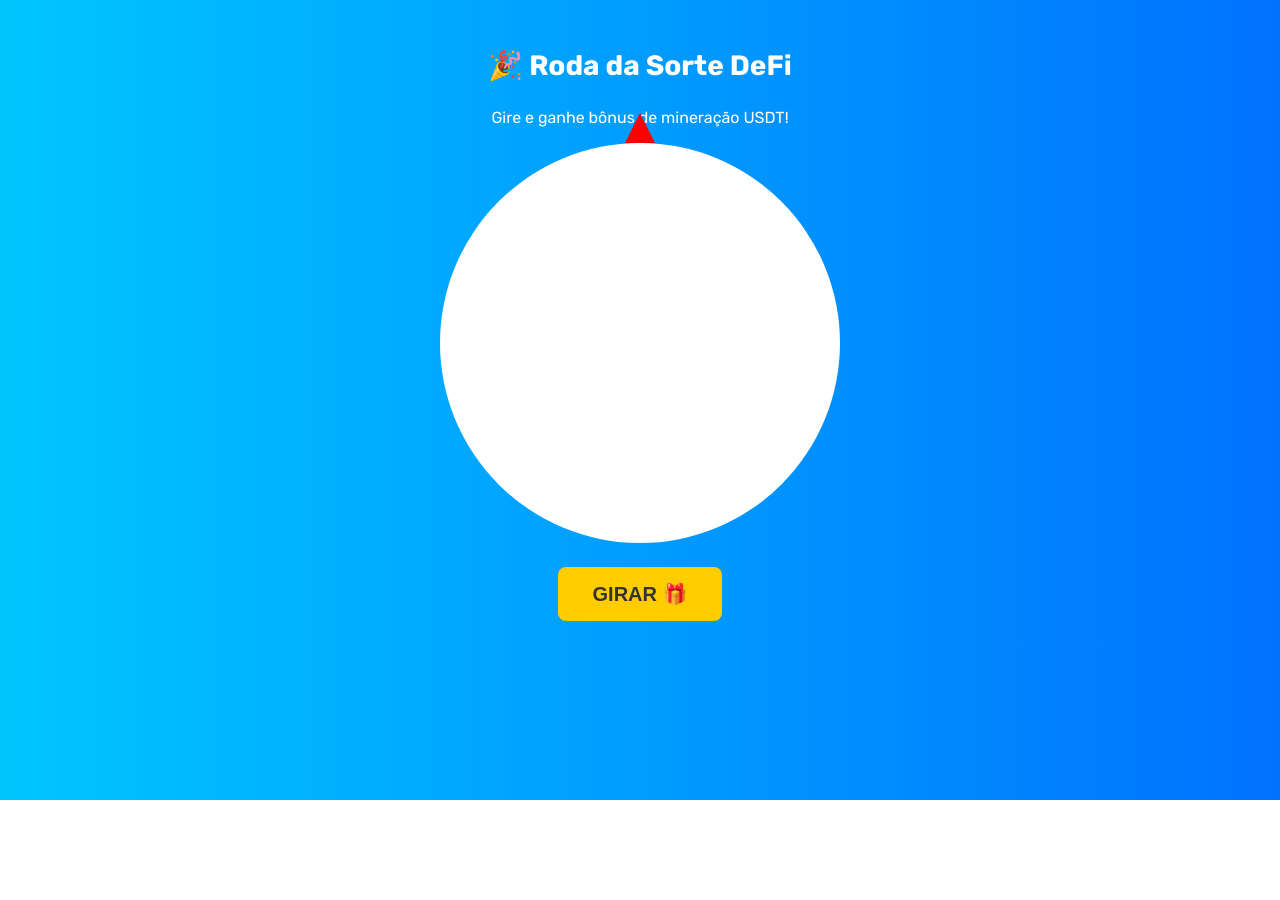
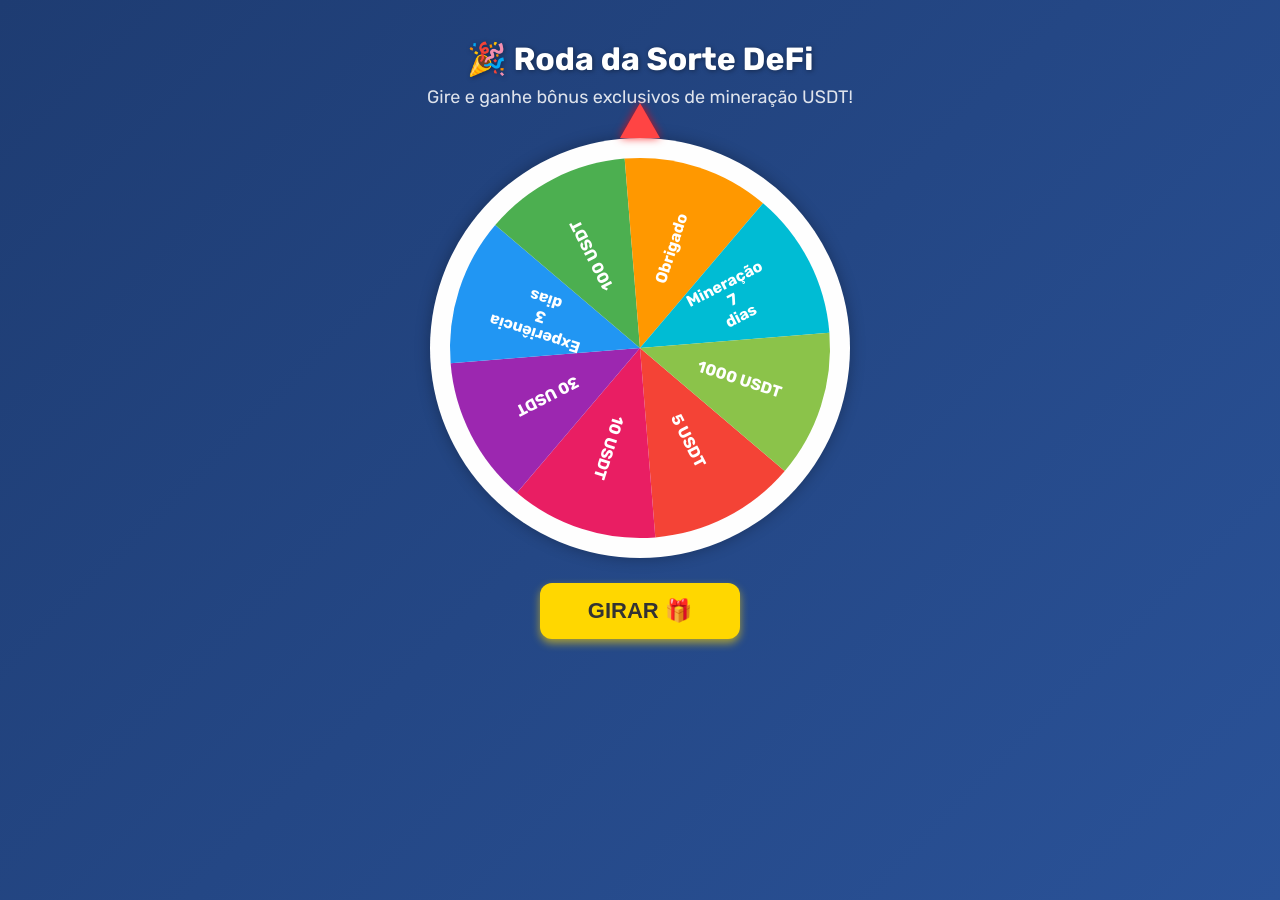
Before and after one commit to hot8881/luckywheel, a plain HTML site: page index.html in a window 1280 px wide. Both pictures are taken after a click on the button "GIRAR 🎁". Before the commit the page ends 800 px from the top, so only its background shows below. Drawn offline with Linux system fonts and the light colour scheme.

Commit message:
Add files via upload

```diff
--- a/index.html
+++ b/index.html
@@ -2,74 +2,95 @@
 <html lang="pt-BR">
 <head>
 <meta charset="UTF-8" />
-  <meta name="viewport" content="width=device-width, initial-scale=1.0"/>
-  <title>Roda da Sorte - DeFi Mineração</title>
-  <link href="https://fonts.googleapis.com/css2?family=Rubik:wght@400;700&display=swap" rel="stylesheet">
+<meta name="viewport" content="width=device-width, initial-scale=1" />
+<title>Roda da Sorte DeFi - Mineração</title>
+<link href="https://fonts.googleapis.com/css2?family=Rubik:wght@400;700&display=swap" rel="stylesheet" />
 <style>
+  /* 页面整体样式 */
   body {
     margin: 0;
+    min-height: 100vh;
+    background: linear-gradient(135deg, #1e3c72 0%, #2a5298 100%);
     font-family: 'Rubik', sans-serif;
-      background: linear-gradient(to right, #00c6ff, #0072ff);
     display: flex;
     flex-direction: column;
     align-items: center;
-      justify-content: start;
-      padding-top: 30px;
+    justify-content: flex-start;
+    padding: 40px 20px 60px;
     color: #fff;
   }
   h1 {
-      margin-bottom: 10px;
-      font-size: 28px;
+    margin: 0 0 8px 0;
     font-weight: 700;
+    font-size: 32px;
+    text-shadow: 1px 1px 5px rgba(0,0,0,0.4);
   }
+  p.subtitle {
+    margin: 0 0 30px 0;
+    font-weight: 400;
+    font-size: 18px;
+    opacity: 0.85;
+  }
+  /* 转盘容器，方便定位指针 */
   .wheel-container {
     position: relative;
+    width: 420px;
+    height: 420px;
   }
-    canvas {
-      background: #fff;
+  canvas#wheelcanvas {
     border-radius: 50%;
+    background: #fefefe;
+    box-shadow: 0 0 15px rgba(0,0,0,0.3);
   }
+  /* 指针 - 顶部中心，向内指 */
+  #pointer {
+    position: absolute;
+    top: -35px;
+    left: 50%;
+    transform: translateX(-50%);
+    width: 0;
+    height: 0;
+    border-left: 20px solid transparent;
+    border-right: 20px solid transparent;
+    border-bottom: 35px solid #ff4444;
+    filter: drop-shadow(0 0 4px rgba(255, 0, 0, 0.8));
+    z-index: 10;
+  }
+  /* 抽奖按钮 */
   #spinbtn {
-      margin-top: 20px;
-      padding: 15px 35px;
-      font-size: 20px;
-      background: #ffcc00;
+    margin-top: 25px;
+    padding: 15px 48px;
+    font-size: 22px;
+    background: #ffd700;
     color: #333;
+    font-weight: 700;
     border: none;
-      border-radius: 8px;
+    border-radius: 12px;
     cursor: pointer;
-      font-weight: bold;
-      transition: 0.2s;
+    box-shadow: 0 4px 8px rgba(255, 215, 0, 0.6);
+    transition: background-color 0.25s ease;
   }
   #spinbtn:hover {
-      background: #ffd633;
+    background: #ffea00;
   }
-    #pointer {
-      width: 0;
-      height: 0;
-      border-left: 15px solid transparent;
-      border-right: 15px solid transparent;
-      border-bottom: 30px solid red;
-      position: absolute;
-      top: -30px;
-      left: 50%;
-      transform: translateX(-50%);
-    }
+  /* 结果显示 */
   #result {
-      font-size: 22px;
-      font-weight: bold;
-      margin-top: 25px;
+    margin-top: 28px;
+    font-size: 24px;
+    font-weight: 700;
+    min-height: 40px;
+    text-shadow: 1px 1px 2px rgba(0,0,0,0.5);
   }
 </style>
 </head>
 <body>
 
   <h1>🎉 Roda da Sorte DeFi</h1>
-  <p>Gire e ganhe bônus de mineração USDT!</p>
+  <p class="subtitle">Gire e ganhe bônus exclusivos de mineração USDT!</p>
 
   <div class="wheel-container">
+    <canvas id="wheelcanvas" width="420" height="420"></canvas>
     <div id="pointer"></div>
-    <canvas id="wheelcanvas" width="400" height="400"></canvas>
   </div>
 
   <button id="spinbtn">GIRAR 🎁</button>
@@ -86,75 +107,115 @@
     "Mineração 7 dias",
     "1000 USDT"
   ];
-    const colors = ["#f44336", "#e91e63", "#9c27b0", "#2196f3", "#4caf50", "#ff9800", "#00bcd4", "#8bc34a"];
+  const colors = [
+    "#f44336", "#e91e63", "#9c27b0", "#2196f3",
+    "#4caf50", "#ff9800", "#00bcd4", "#8bc34a"
+  ];
 
   const canvas = document.getElementById("wheelcanvas");
   const ctx = canvas.getContext("2d");
   const centerX = canvas.width / 2;
   const centerY = canvas.height / 2;
-    const radius = 180;
-    const segmentAngle = (2 * Math.PI) / prizes.length;
+  const radius = 190;
+  const segmentCount = prizes.length;
+  const segmentAngle = (2 * Math.PI) / segmentCount;
 
   let currentAngle = 0;
   let isSpinning = false;
 
+  // 画转盘
   function drawWheel(angle) {
     ctx.clearRect(0, 0, canvas.width, canvas.height);
     ctx.save();
     ctx.translate(centerX, centerY);
     ctx.rotate(angle);
-      for (let i = 0; i < prizes.length; i++) {
+    for(let i = 0; i < segmentCount; i++){
+      // 画扇形
       ctx.beginPath();
       ctx.fillStyle = colors[i];
       ctx.moveTo(0, 0);
-        ctx.arc(0, 0, radius, i * segmentAngle, (i + 1) * segmentAngle);
-        ctx.lineTo(0, 0);
+      ctx.arc(0, 0, radius, i*segmentAngle, (i+1)*segmentAngle);
+      ctx.closePath();
       ctx.fill();
 
+      // 写文字
       ctx.save();
-        ctx.rotate(i * segmentAngle + segmentAngle / 2);
+      // 旋转到扇形中心
+      ctx.rotate(i*segmentAngle + segmentAngle/2);
       ctx.fillStyle = "#fff";
       ctx.font = "bold 16px Rubik";
       ctx.textAlign = "center";
-        ctx.fillText(prizes[i], radius * 0.65, 0);
+      ctx.textBaseline = "middle";
+
+      // 文字换行处理，若需要可以换成更复杂的绘制
+      const text = prizes[i];
+      const maxWidth = radius * 0.6;
+
+      // 简单断行（按空格分）
+      let lines = [];
+      if(text.length > 10){
+        lines = text.split(" ");
+      } else {
+        lines = [text];
+      }
+      const lineHeight = 18;
+      for(let j=0; j<lines.length; j++){
+        ctx.fillText(lines[j], radius * 0.55, (j - (lines.length-1)/2) * lineHeight);
+      }
       ctx.restore();
     }
     ctx.restore();
   }
 
-    function spin() {
-      if (isSpinning) return;
+  // 缓动函数
+  function easeOut(t) {
+    return t*(2 - t);
+  }
+
+  // 旋转函数
+  function spin(){
+    if(isSpinning) return;
     isSpinning = true;
     document.getElementById("result").textContent = "";
-      const spins = Math.floor(Math.random() * 4) + 4;
-      const randomIndex = Math.floor(Math.random() * prizes.length);
-      const finalAngle = (2 * Math.PI) * spins + randomIndex * segmentAngle + segmentAngle / 2;
+
+    const spins = Math.floor(Math.random()*4) + 5;  // 5~8圈
+    const chosenIndex = Math.floor(Math.random()*segmentCount);
+
+    // 最终角度，转盘旋转方向是顺时针，所以角度要反向
+    const finalAngle = (2*Math.PI)*spins - (chosenIndex*segmentAngle + segmentAngle/2);
 
     let start = null;
-      function animate(timestamp) {
-        if (!start) start = timestamp;
+    function animate(timestamp){
+      if(!start) start = timestamp;
       const elapsed = timestamp - start;
-        const duration = 4000;
-        if (elapsed < duration) {
-          const progress = elapsed / duration;
-          const ease = progress * (2 - progress);
-          currentAngle = finalAngle * ease;
+      const duration = 4500;
+      if(elapsed < duration){
+        const progress = elapsed/duration;
+        currentAngle = easeOut(progress)*finalAngle;
         drawWheel(currentAngle);
         requestAnimationFrame(animate);
       } else {
         currentAngle = finalAngle;
         drawWheel(currentAngle);
-          const prize = prizes[randomIndex];
-          document.getElementById("result").textContent = "🎊 Você ganhou: " + prize;
-          setTimeout(() => {
+        // 显示结果
+        const prize = prizes[chosenIndex];
+        document.getElementById("result").textContent = `🎊 Você ganhou: ${prize}`;
+        // 3秒后跳转
+        setTimeout(()=>{
           window.location.href = "http://hot8881.com";
-          }, 3000);
+        },3000);
         isSpinning = false;
       }
     }
     requestAnimationFrame(animate);
   }
 
+  // 初始化画转盘
   drawWheel(0);
+
+  // 绑定按钮事件
   document.getElementById("spinbtn").addEventListener("click", spin);
-  </s
+</script>
+
+</body>
+</html>
```
Lines whose indentation alone changed are shown as unchanged.
